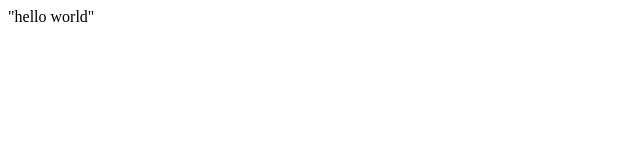
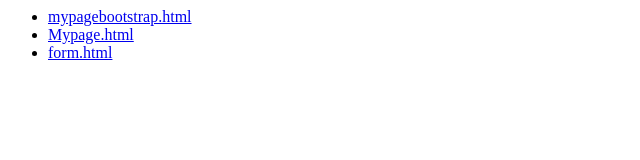
Before and after one commit to mankel1992/mankel1992.github.io, a plain HTML site: page index.html in a window 1280 px wide. Shown: the whole page, without its empty margins (0-640 px from the left). Drawn offline with Linux system fonts and the light colour scheme.

Commit message:
Inital commit

```diff
--- a/index.html
+++ b/index.html
@@ -1 +1,17 @@
-"hello world"
+<html>
+  <nav class="navbar navbar-expand-sm bg-light">
+
+
+      <ul class="navbar-nav">
+        <li class="nav-item">
+          <a class="nav-link" href="mypagebootstrap.html">mypagebootstrap.html</a>
+        </li>
+        <li class="nav-item">
+          <a class="nav-link" href="mypage.html">Mypage.html</a>
+        </li>
+        <li class="nav-item">
+          <a class="nav-link" href="form.html">form.html</a>
+        </li>
+      </ul>
+    </nav>
+</html>
```
